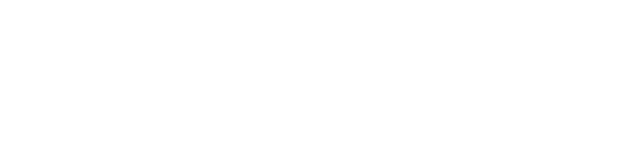
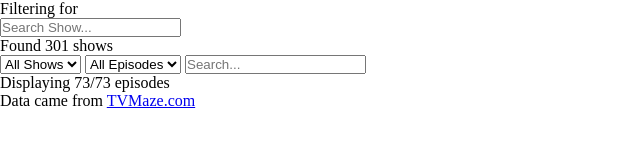
Before and after one commit to s-shah-coder/tv-show-dom-project, a plain HTML site: page index.html in a window 1280 px wide. Shown: the whole page, without its empty margins (0-640 px from the left). Drawn offline with Linux system fonts and the light colour scheme.

Commit message:
edited body index.html

```diff
--- a/index.html
+++ b/index.html
@@ -7,5 +7,52 @@
     <link href="style.css" rel="stylesheet" />
     <link rel="icon" href="/favicon.ico" type="image/x-icon" />
   </head>
-  <body></body>
+  <body>
+    <div id="main">
+      <div class="container">
+        <div class="input-section">
+          <div id="filtering-text" class="div-text">Filtering for</div>
+          <input
+            type="text"
+            id="showLiveSearch"
+            class="input"
+            placeholder="Search Show..."
+          />
+          <div id="showDisplayCount" class="div-text">Found 301 shows</div>
+          <select name="showSearch" id="showSearch" class="input">
+            <option value="all">All Shows</option>
+          </select>
+          <select
+            name="selectSearch"
+            id="selectSearch"
+            class="input on-show-hide"
+          >
+            <option value="all">All Episodes</option>
+          </select>
+          <input
+            type="text"
+            id="liveSearch"
+            class="input on-show-hide"
+            placeholder="Search..."
+          />
+          <div id="episodeDisplayCount" class="div-text on-show-hide">
+            Displaying 73/73 episodes
+          </div>
+        </div>
+        <div class="card-container"></div>
+        <footer>
+          <p>Data came from <a href="https://www.tvmaze.com/">TVMaze.com</a></p>
+        </footer>
+      </div>
+    </div>
+
+    <!-- Loads a provided function called getAllEpisodes() which returns all episodes -->
+    <script src="episodes.js"></script>
+
+    <!-- Loads a provided function called getAllShows() which returns all shows -->
+    <script src="shows.js"></script>
+
+    <!-- Loads YOUR javascript code -->
+    <script src="script.js"></script>
+  </body>
 </html>
```
